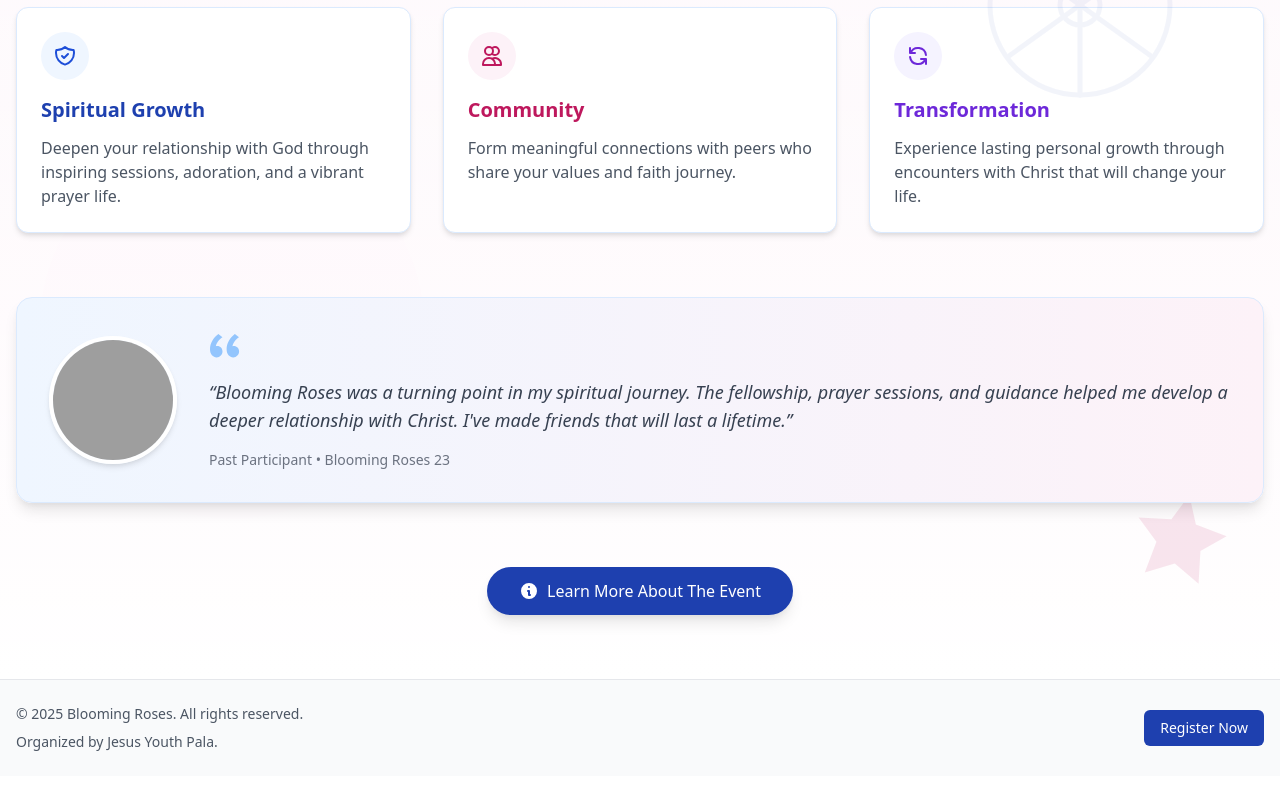
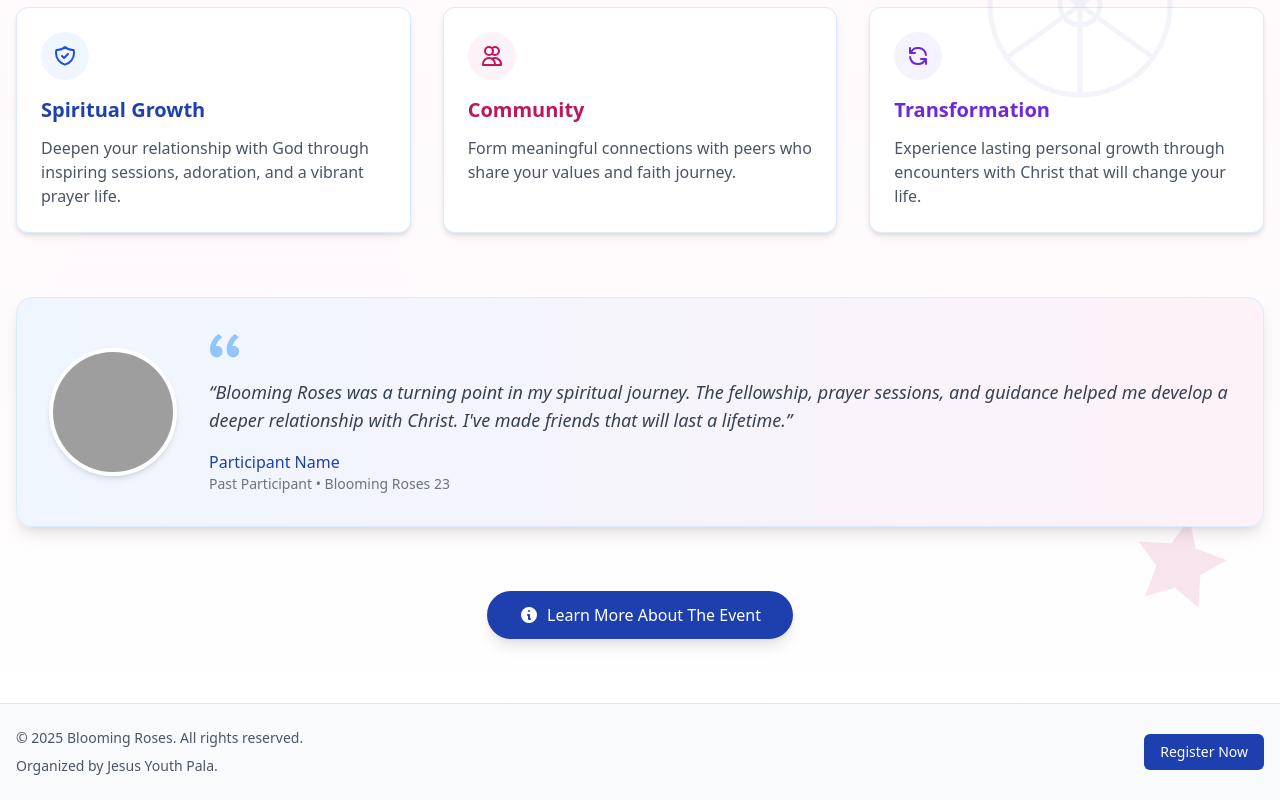
Before and after one commit to dariogeorge21/bloom, a Next.js app: page / in a window 1280 px wide. Shown: the part 1892-2692 px from the top of the page. Before the commit the page ends 2668 px from the top, so only its background shows below. Built offline with nearby package versions, Linux system fonts and the light colour scheme; grey boxes are pictures that could not be loaded.

Commit message:
rollback

```diff
--- a/src/app/page.tsx
+++ b/src/app/page.tsx
@@ -254,7 +254,7 @@ export default function Home() {
                 <p className="text-lg text-gray-700 italic mb-4">
                   &ldquo;Blooming Roses was a turning point in my spiritual journey. The fellowship, prayer sessions, and guidance helped me develop a deeper relationship with Christ. I&apos;ve made friends that will last a lifetime.&rdquo;
                 </p>
-                {/* <p className="font-medium text-blue-800">Participant Name</p> */}
+                <p className="font-medium text-blue-800">Participant Name</p>
                 <p className="text-sm text-gray-500">Past Participant • Blooming Roses 23</p>
               </div>
             </div>
```
